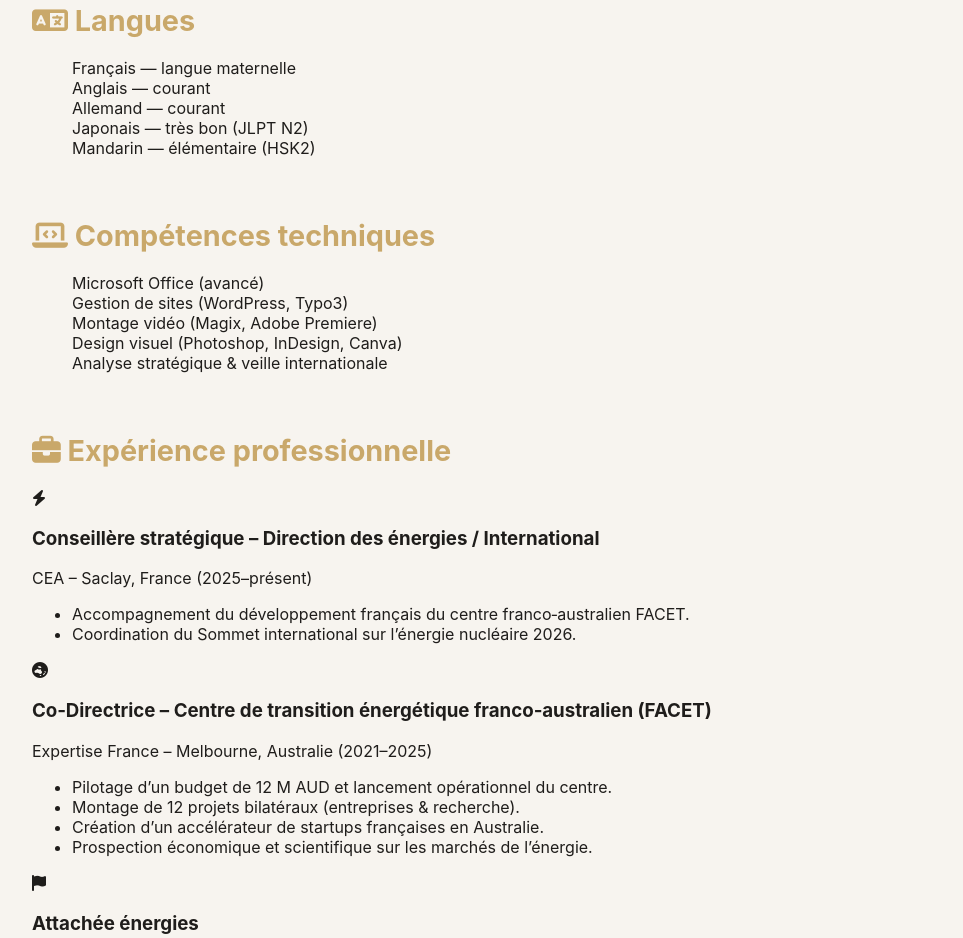
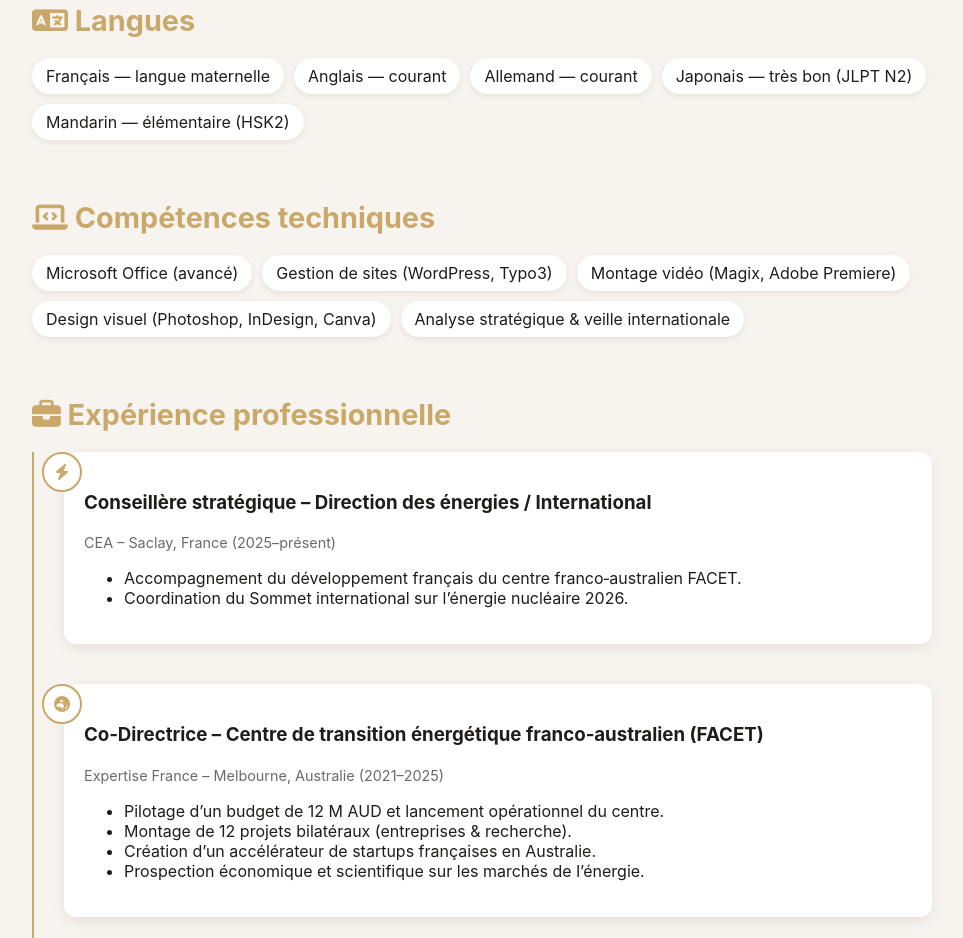
Before and after one commit to p-lume/PBokobza, a plain HTML site: page cv.html in a window 1280 px wide. Shown: the part 606-1544 px from the top of the page, without its empty margins (158-1121 px from the left). Drawn offline with Linux system fonts and the light colour scheme.

Commit message:
Update cv.css

```diff
--- a/cv.css
+++ b/cv.css
@@ -74,4 +74,71 @@ body {
 
 /* TAGS */
 .tags {
-    list-style: none
+    list-style: none;
+    padding: 0;
+    display: flex;
+    flex-wrap: wrap;
+    gap: 10px;
+}
+
+.tags li {
+    background: #fff;
+    padding: 8px 14px;
+    border-radius: 20px;
+    box-shadow: 0 2px 6px var(--shadow);
+}
+
+/* TIMELINE */
+.timeline {
+    border-left: 2px solid var(--gold);
+    padding-left: 30px;
+}
+
+.timeline-item {
+    margin-bottom: 40px;
+    position: relative;
+}
+
+.timeline-item .icon {
+    position: absolute;
+    left: -22px;
+    top: 0;
+    background: var(--light);
+    border: 2px solid var(--gold);
+    width: 36px;
+    height: 36px;
+    border-radius: 50%;
+    display: flex;
+    align-items: center;
+    justify-content: center;
+    color: var(--gold);
+}
+
+.timeline-item .content {
+    background: white;
+    padding: 20px;
+    border-radius: 12px;
+    box-shadow: 0 4px 14px var(--shadow);
+}
+
+.timeline-item .place {
+    font-size: 0.9rem;
+    color: #6b6b6b;
+}
+
+/* EDUCATION */
+.edu p {
+    margin: 8px 0;
+}
+
+/* ANIMATIONS */
+.fade-up {
+    opacity: 0;
+    transform: translateY(20px);
+    transition: opacity .6s ease, transform .6s ease;
+}
+
+.fade-up.visible {
+    opacity: 1;
+    transform: translateY(0);
+}
```
